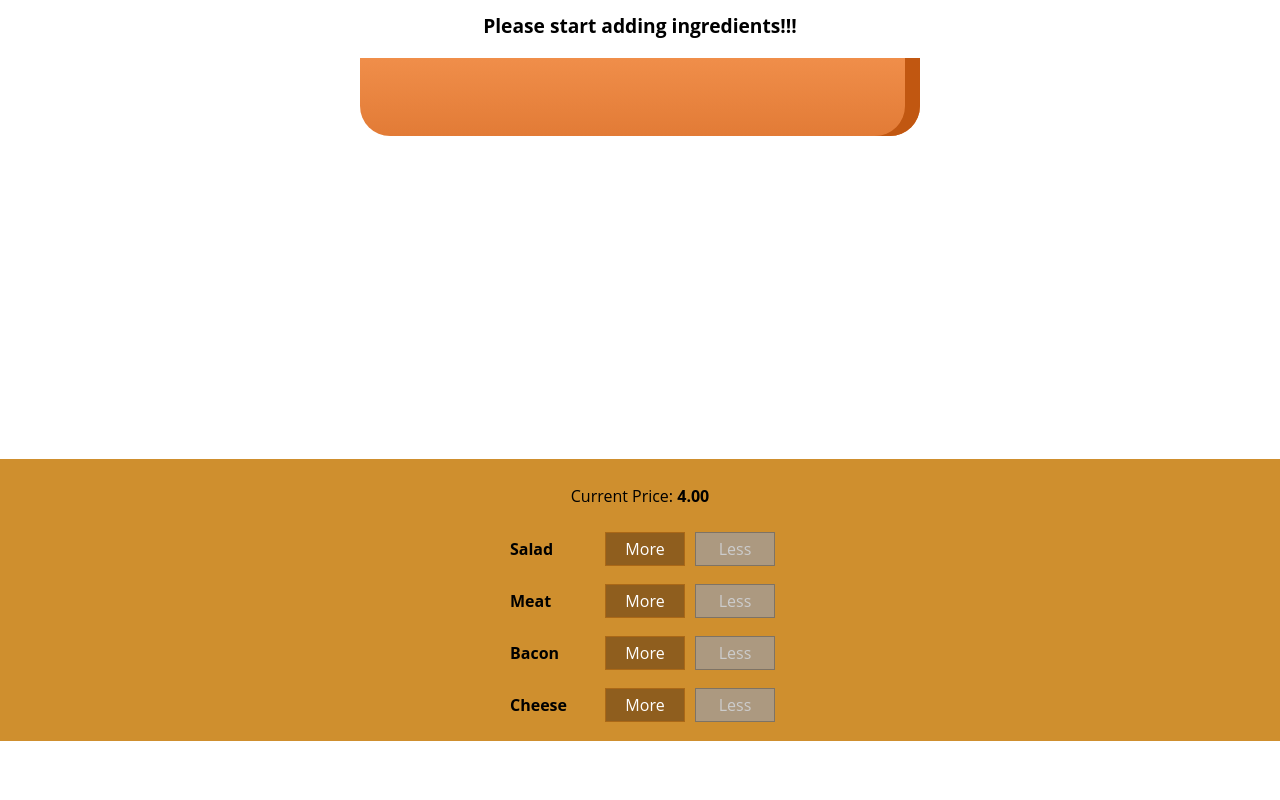
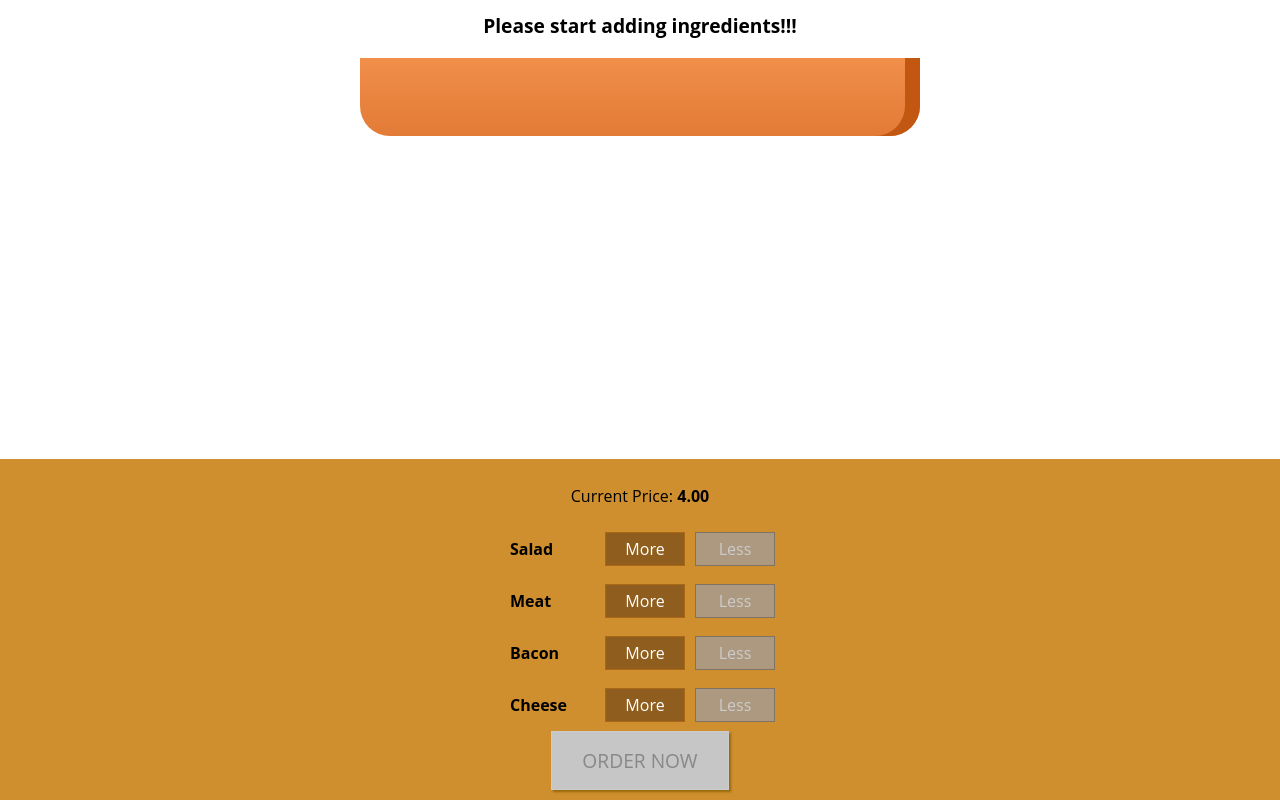
Before and after one commit to shrey131/burger-builder, a React app in the folder burger-builder/: page / in a window 1280 px wide. Shown: the part 179-979 px from the top of the page. Before the commit the page ends 920 px from the top, so only its background shows below. Built offline with nearby package versions, Linux system fonts and the light colour scheme.

Commit message:
added Order Now button

```diff
--- a/burger-builder/src/components/Burger/BuildControls/BuildControls.css
+++ b/burger-builder/src/components/Burger/BuildControls/BuildControls.css
@@ -8,3 +8,44 @@
   margin: auto;
   padding: 10px 0;
 }
+
+.OrderButton {
+    background-color: #DAD735;
+    outline: none;
+    cursor: pointer;
+    border: 1px solid #966909;
+    color: #966909;
+    font-family: inherit;
+    font-size: 1.2em;
+    padding: 15px 30px;
+    box-shadow: 2px 2px 2px #966909;
+}
+
+.OrderButton:hover, .OrderButton:active {
+    background-color: #A0DB41;
+    border: 1px solid #966909;
+    color: #966909;
+}
+
+.OrderButton:disabled {
+    background-color: #C7C6C6;
+    cursor: not-allowed;
+    border: 1px solid #ccc;
+    color: #888888;
+}
+
+.OrderButton:not(:disabled) {
+    animation: enable 0.3s linear;
+}
+
+@keyframes enable {
+    0% {
+        transform: scale(1);
+    }
+    60% {
+        transform: scale(1.1);
+    }
+    100% {
+        transform: scale(1);
+    }
+}
--- a/burger-builder/src/components/Burger/BuildControls/BuildControls.js
+++ b/burger-builder/src/components/Burger/BuildControls/BuildControls.js
@@ -20,6 +20,10 @@
         removed = {() => props.ingredientRemoved(ctrl.type)}
         disabled = {props.disabled[ctrl.type]}  />
     ))}
+    <button
+      className={classes.OrderButton}
+      disabled={!props.purchasable}>ORDER NOW</button>
+
   </div>
 );
 
--- a/burger-builder/src/containers/BurgerBuilder/BurgerBuilder.js
+++ b/burger-builder/src/containers/BurgerBuilder/BurgerBuilder.js
@@ -18,7 +18,18 @@
       cheese: 0,
       meat: 0
     },
-    totalPrice: 4
+    totalPrice: 4,
+    purchasable: false
+  }
+  updatePurchaseState(ingredients) {
+    const sum = Object.keys(ingredients)
+    .map(igKey => {
+      return ingredients[igKey];
+    })
+    .reduce((sum, el) => {
+      return sum + el;
+    },0);
+    this.setState({ purchasable: sum > 0});
   }
 
   addIngredientHandler = (type) => {
@@ -32,6 +43,7 @@
     const oldPrice = this.state.totalPrice;
     const newPrice = oldPrice + priceAddition;
     this.setState({ totalPrice: newPrice, ingredients: updatedIngredients});
+    this.updatePurchaseState(updatedIngredients);
   }
 
   removeIngredientHandler = (type) => {
@@ -48,6 +60,7 @@
     const oldPrice = this.state.totalPrice;
     const newPrice = oldPrice - priceDeduction;
     this.setState({ totalPrice: newPrice, ingredients: updatedIngredients});
+    this.updatePurchaseState(updatedIngredients);
   }
 
   render(){
@@ -64,6 +77,7 @@
           ingredientAdded={this.addIngredientHandler}
           ingredientRemoved={this.removeIngredientHandler}
           disabled={disabledInfo}
+          purchasable={this.state.purchasable}
           price={this.state.totalPrice}/>
       </Aux>
     );
```
